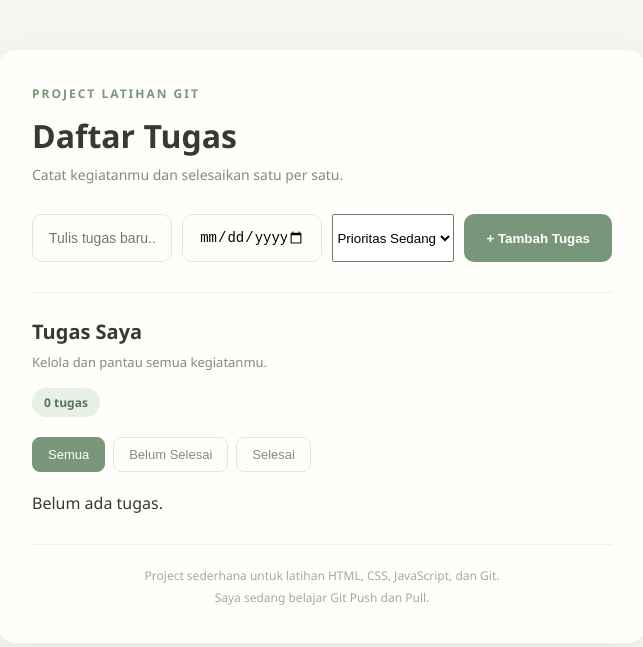
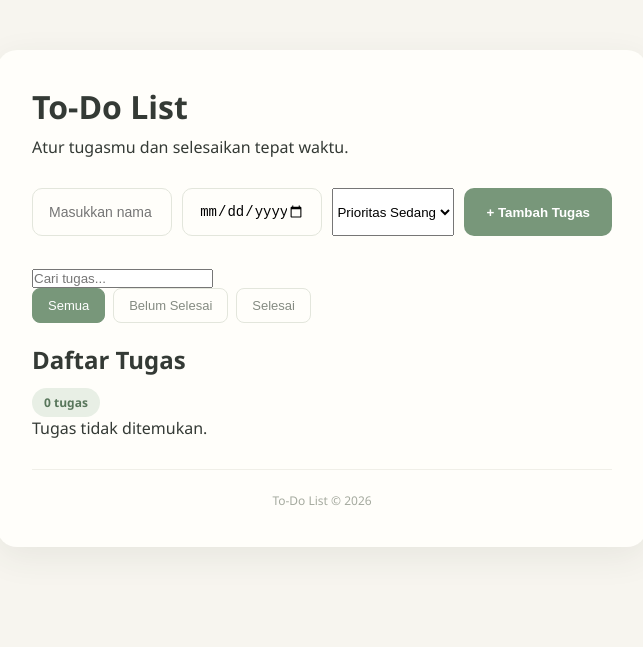
Before and after one commit to ismi23/belajar-git, a plain HTML site: page project-to-do-list/index.html in a window 1280 px wide. Shown: the whole page, without its empty margins (318-961 px from the left). Drawn offline with Linux system fonts and the light colour scheme.

Commit message:
Menambahkan fitur pencarian tugas

```diff
--- a/project-to-do-list/index.html
+++ b/project-to-do-list/index.html
@@ -3,34 +3,29 @@
 <head>
     <meta charset="UTF-8">
     <meta name="viewport" content="width=device-width, initial-scale=1.0">
-    <title>To-Do List | Belajar Git</title>
+    <title>To-Do List</title>
     <link rel="stylesheet" href="style.css">
 </head>
 <body>
 
-    <main class="container">
-
-        <header>
-            <p class="eyebrow">PROJECT LATIHAN GIT</p>
-            <h1>Daftar Tugas</h1>
-            <p class="subtitle">Catat kegiatanmu dan selesaikan satu per satu.</p>
+    <div class="container">
+        <header class="header">
+            <h1>To-Do List</h1>
+            <p>Atur tugasmu dan selesaikan tepat waktu.</p>
         </header>
 
         <!-- Form Tambah Tugas -->
         <form id="task-form" class="task-form">
-
             <input
+                type="text"
                 id="task-input"
-                type="text"
-                placeholder="Tulis tugas baru..."
-                autocomplete="off"
+                placeholder="Masukkan nama tugas..."
                 required
             >
 
             <input
+                type="date"
                 id="task-deadline"
-                type="date"
-                required
             >
 
             <select id="task-priority">
@@ -39,21 +34,22 @@
                 <option value="Tinggi">Prioritas Tinggi</option>
             </select>
 
-            <button type="submit">+ Tambah Tugas</button>
-
+            <button type="submit" class="add-button">
+                + Tambah Tugas
+            </button>
         </form>
 
-        <!-- Daftar Tugas -->
-        <section class="task-section">
-
-            <div class="section-heading">
-                <h2>Tugas Saya</h2>
-                <p>Kelola dan pantau semua kegiatanmu.</p>
-                <span id="task-count">0 tugas</span>
+        <!-- Pencarian Tugas -->
+        <div class="search-container">
+            <input
+                type="text"
+                id="search-input"
+                placeholder="Cari tugas..."
+            >
         </div>
 
         <!-- Filter Tugas -->
-            <div class="task-filter" id="task-filter">
+        <div class="task-filter">
             <button type="button" id="filter-all" class="active">
                 Semua
             </button>
@@ -67,21 +63,20 @@
             </button>
         </div>
 
-            <!-- Daftar -->
+        <!-- Informasi Jumlah Tugas -->
+        <div class="task-header">
+            <h2>Daftar Tugas</h2>
+            <span id="task-count">0 tugas</span>
+        </div>
+
+        <!-- Daftar Tugas -->
         <ul id="task-list" class="task-list">
-                <li class="empty-state">
-                    Belum ada tugas. Tambahkan tugas pertamamu!
-                </li>
         </ul>
 
-        </section>
-
-        <footer>
-            Project sederhana untuk latihan HTML, CSS, JavaScript, dan Git.
-            <p>Saya sedang belajar Git Push dan Pull.</p>
+        <footer class="footer">
+            <p>To-Do List &copy; 2026</p>
         </footer>
-
-    </main>
+    </div>
 
     <script src="script.js"></script>
 
--- a/project-to-do-list/script.js
+++ b/project-to-do-list/script.js
@@ -5,16 +5,17 @@ document.addEventListener("DOMContentLoaded", () => {
     const taskPriority = document.getElementById("task-priority");
     const taskList = document.getElementById("task-list");
     const taskCount = document.getElementById("task-count");
+    const searchInput = document.getElementById("search-input");
 
     const filterAll = document.getElementById("filter-all");
     const filterActive = document.getElementById("filter-active");
     const filterCompleted = document.getElementById("filter-completed");
 
-    // Mengambil data tugas dari Local Storage
+    // Mengambil data dari Local Storage
     let tasks = JSON.parse(localStorage.getItem("todoTasks")) || [];
     let currentFilter = "all";
 
-    // Menyimpan data tugas ke Local Storage
+    // Menyimpan data ke Local Storage
     function saveTasks() {
         localStorage.setItem("todoTasks", JSON.stringify(tasks));
     }
@@ -25,18 +26,26 @@ document.addEventListener("DOMContentLoaded", () => {
 
         let filteredTasks = tasks;
 
+        // Filter berdasarkan status
         if (currentFilter === "active") {
-            filteredTasks = tasks.filter(task => !task.completed);
+            filteredTasks = filteredTasks.filter(task => !task.completed);
         } else if (currentFilter === "completed") {
-            filteredTasks = tasks.filter(task => task.completed);
+            filteredTasks = filteredTasks.filter(task => task.completed);
         }
+
+        // Filter berdasarkan pencarian
+        const keyword = searchInput.value.toLowerCase().trim();
+
+        filteredTasks = filteredTasks.filter(task =>
+            task.text.toLowerCase().includes(keyword)
+        );
 
         taskCount.textContent = `${tasks.length} tugas`;
 
         if (filteredTasks.length === 0) {
             taskList.innerHTML = `
                 <li class="empty-message">
-                    Belum ada tugas.
+                    Tugas tidak ditemukan.
                 </li>
             `;
             return;
@@ -53,6 +62,7 @@ document.addEventListener("DOMContentLoaded", () => {
             const taskInfo = document.createElement("div");
             taskInfo.className = "task-info";
 
+            // Checkbox
             const checkbox = document.createElement("input");
             checkbox.type = "checkbox";
             checkbox.checked = task.completed;
@@ -63,16 +73,19 @@ document.addEventListener("DOMContentLoaded", () => {
                 renderTasks();
             });
 
+            // Nama tugas
             const taskText = document.createElement("span");
             taskText.className = "task-text";
             taskText.textContent = task.text;
 
+            // Deadline
             const deadline = document.createElement("span");
             deadline.className = "deadline-text";
             deadline.textContent = task.deadline
                 ? `Deadline: ${task.deadline}`
                 : "Tanpa deadline";
 
+            // Prioritas
             const priority = document.createElement("span");
             priority.className = "priority-text";
             priority.textContent = `Prioritas: ${task.priority}`;
@@ -81,6 +94,7 @@ document.addEventListener("DOMContentLoaded", () => {
 
             const buttonContainer = document.createElement("div");
 
+            // Tombol Edit
             const editButton = document.createElement("button");
             editButton.textContent = "Edit";
             editButton.className = "edit-button";
@@ -95,6 +109,7 @@ document.addEventListener("DOMContentLoaded", () => {
                 }
             });
 
+            // Tombol Hapus
             const deleteButton = document.createElement("button");
             deleteButton.textContent = "Hapus";
             deleteButton.className = "delete-button";
@@ -113,7 +128,7 @@ document.addEventListener("DOMContentLoaded", () => {
         });
     }
 
-    // Menambahkan tugas baru
+    // Menambahkan tugas
     taskForm.addEventListener("submit", (event) => {
         event.preventDefault();
 
@@ -136,7 +151,6 @@ document.addEventListener("DOMContentLoaded", () => {
 
         saveTasks();
         renderTasks();
-
         taskForm.reset();
     });
 
@@ -170,6 +184,11 @@ document.addEventListener("DOMContentLoaded", () => {
         activeButton.classList.add("active");
     }
 
+    // Pencarian tugas
+    searchInput.addEventListener("input", () => {
+        renderTasks();
+    });
+
     // Menampilkan tugas saat halaman dibuka
     renderTasks();
 });
```
Lines whose indentation alone changed are shown as unchanged.
